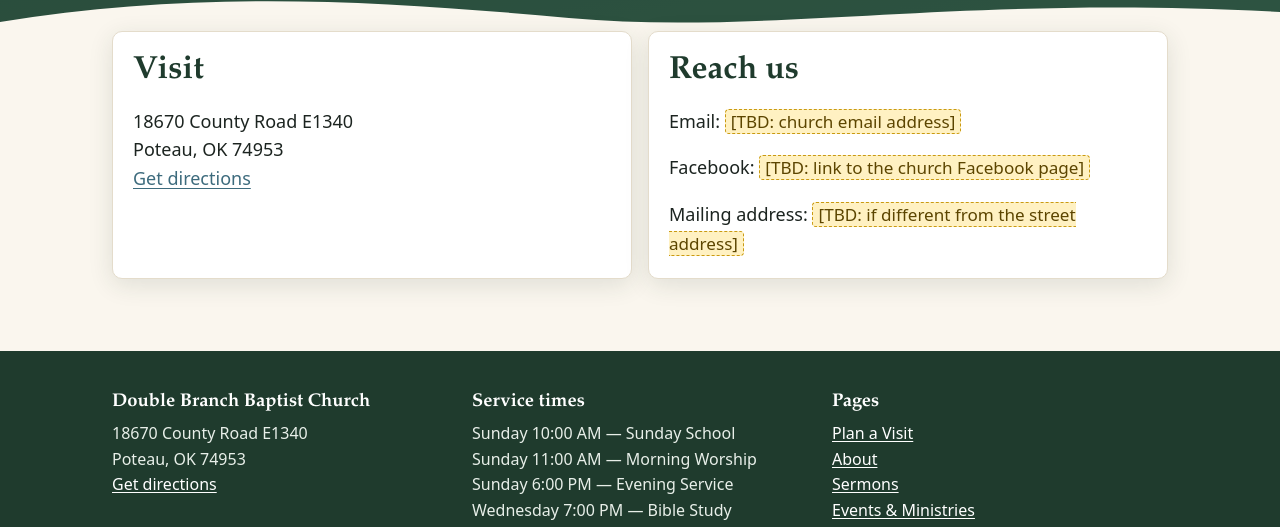
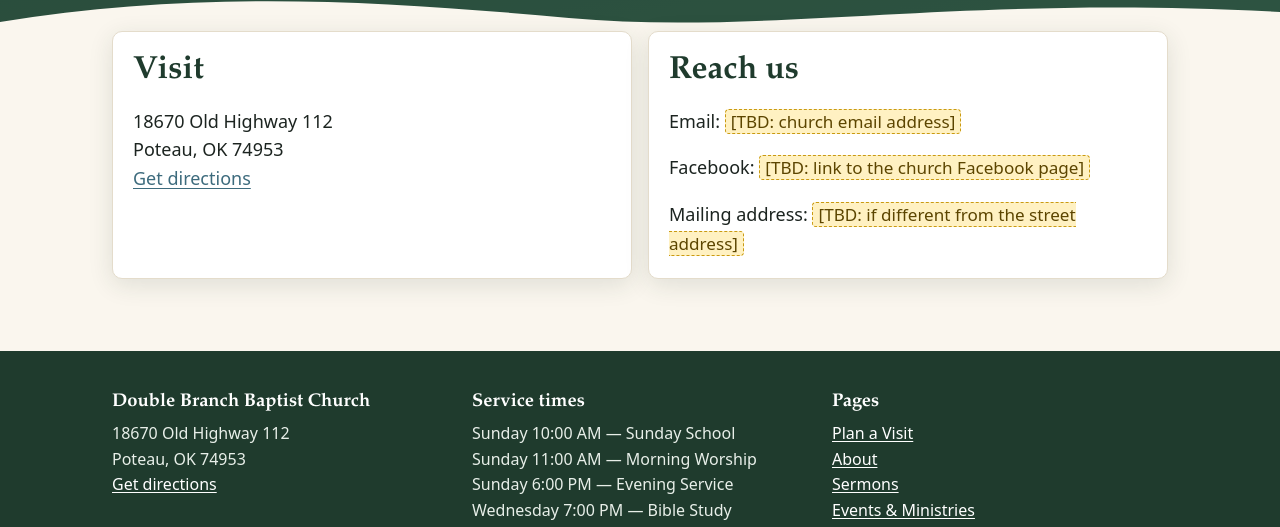
Before and after one commit to AttitudeatAltitude/DoubleBranch, a Jekyll site: the page built from docs/contact.html, in a window 1280 px wide. Shown: the part 331-858 px from the top of the page. Built offline with Jekyll 4.4.1, drawn with Linux system fonts in a browser that asks for light colours.

Commit message:
site: address → 18670 Old Highway 112 (all pages + Maps link)
Co-Authored-By: Claude Opus 5.5 <noreply@anthropic.com>
Claude-Session: https://claude.ai/code/session_01MgJcoBp82Dy6mvUxck27sS

```diff
--- a/docs/_data/church.yml
+++ b/docs/_data/church.yml
@@ -1,5 +1,5 @@
 # Church name and address, used on every page.
 name: Double Branch Baptist Church
-street: 18670 County Road E1340
+street: 18670 Old Highway 112
 city: Poteau, OK 74953
-maps_url: https://www.google.com/maps/search/?api=1&query=18670+County+Road+E1340%2C+Poteau%2C+OK+74953
+maps_url: https://www.google.com/maps/search/?api=1&query=18670+Old+Highway+112%2C+Poteau%2C+OK+74953
--- a/docs/contact.html
+++ b/docs/contact.html
@@ -1,7 +1,7 @@
 ---
 layout: default
 title: "Contact"
-description: "Contact Double Branch Baptist Church, 18670 County Road E1340, Poteau, OK 74953."
+description: "Contact Double Branch Baptist Church, 18670 Old Highway 112, Poteau, OK 74953."
 eyebrow: "Contact"
 heading: "Get in touch"
 lede: "We'd be glad to hear from you."
```
